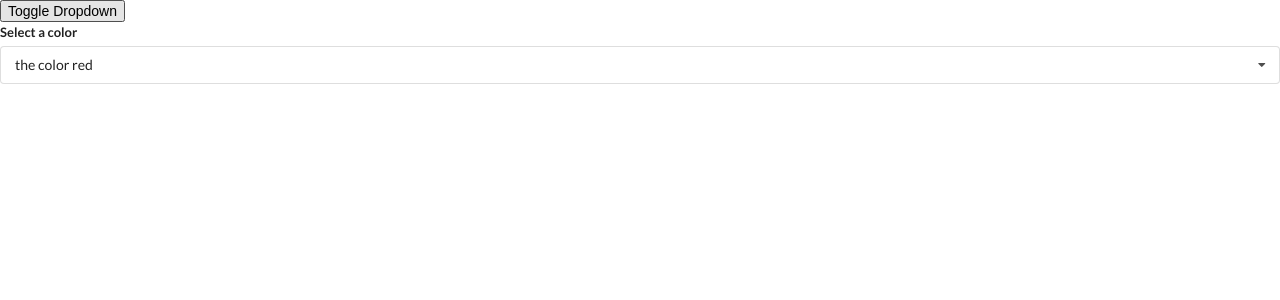
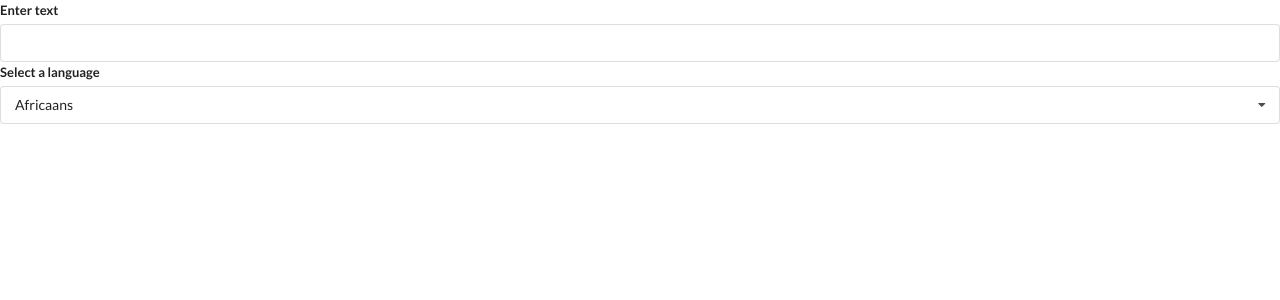
Before and after one commit to jjadeseravla/widget, a React (Create React App) app: page / in a window 1280 px wide. Shown: the top 300 px of the page. Built offline with nearby package versions, Linux system fonts and the light colour scheme.

Commit message:
now can enter text that want to be translated in Translate.js component

```diff
--- a/src/App.js
+++ b/src/App.js
@@ -2,6 +2,7 @@
 import Accordion from './components/Accordion';
 import Search from './components/Search';
 import Dropdown from './components/Dropdown';
+import Translate from './components/Translate';
 
 const items = [
   {
@@ -34,22 +35,10 @@
 ]
 
 export default () => {
-  const [selected, setSelected] = useState(options[0]);
-  const [showDropdown, setShowDropdown] = useState(true);
 
   return (
     <div>
-      <button onClick={() => setShowDropdown(!showDropdown)}>
-        Toggle Dropdown
-      </button>
-      {showDropdown ?
-      <Dropdown
-      selected={selected}
-      onSelectedChange={setSelected}
-      options={options}
-      /> : null }
-      {/* <Search/> */}
-      {/* <Accordion items={items}/> */}
+     <Translate />
     </div>
   );
 };
--- a/src/components/Dropdown.js
+++ b/src/components/Dropdown.js
@@ -1,6 +1,6 @@
 import React, { useState, useEffect, useRef } from 'react';
 
-const Dropdown = ({ options, selected, onSelectedChange }) => {
+const Dropdown = ({ label, options, selected, onSelectedChange }) => {
 
   const [open, setOpen] = useState(false);
   const ref = useRef();
@@ -36,7 +36,7 @@
     <div ref={ref} className="ui form">
       <div className="field">
         <label className="label">
-          Select a color
+          {label}
         </label>
         <div
           onClick={() => {
--- /dev/null
+++ b/src/components/Translate.js
@@ -0,0 +1,42 @@
+import React, {useState} from 'react';
+import Dropdown from './Dropdown';
+
+const options = [
+  {
+    label: 'Africaans',
+    value: 'af'
+  },
+  {
+    label: 'Arabic',
+    value: 'ar'
+  },
+  {
+    label: 'Hindi',
+    value: 'hi'
+  }
+];
+
+const Translate = () => {
+
+  const [language, setLanguage] = useState(options[0]);
+  const [text, setText] = useState('');
+
+  return (
+    <div>
+      <div className="ui form">
+        <div className="field">
+          <label>Enter text</label>
+          <input value={text} onChange={(e) => setText(e.target.value)}/>
+        </div>
+      </div>
+      <Dropdown
+        label="Select a language"
+        selected={language}
+        onSelectedChange={setLanguage}
+        options={options}
+      />
+    </div>
+  )
+}
+
+export default Translate;
```
